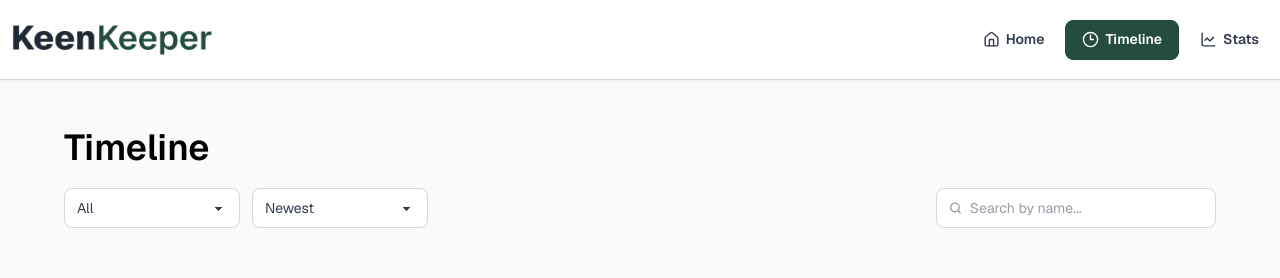
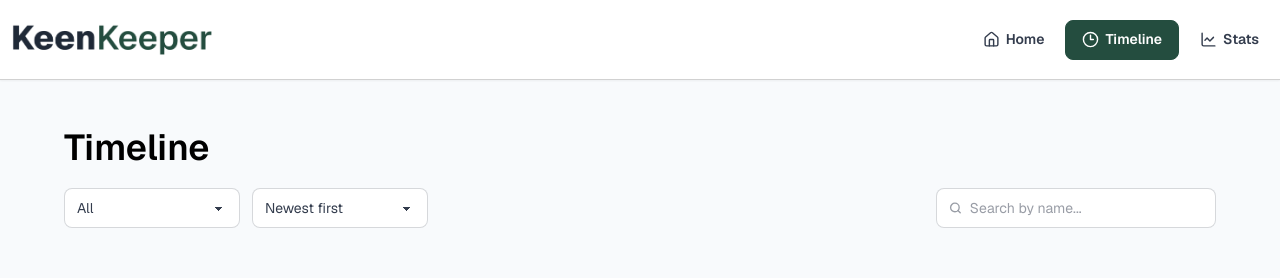
Before and after one commit to ShahSaminYasar/keen-keeper, a React (Vite) app: page /timeline in a window 1280 px wide. Shown: the top 278 px of the page. Built offline with nearby package versions, Linux system fonts and the light colour scheme.

Commit message:
Updated: Filter-by-date option texts

```diff
--- a/src/pages/Timeline.jsx
+++ b/src/pages/Timeline.jsx
@@ -70,8 +70,8 @@ const Timeline = () => {
             className="select w-full md:w-44"
             onChange={(e) => setFilterSortDate(e.target.value)}
           >
-            <option value="newest">Newest</option>
-            <option value="oldest">Oldest</option>
+            <option value="newest">Newest first</option>
+            <option value="oldest">Oldest first</option>
           </select>
         </div>
 
```
Also changed, not shown: 1 other file (tests, documents, lock files or other folders).
